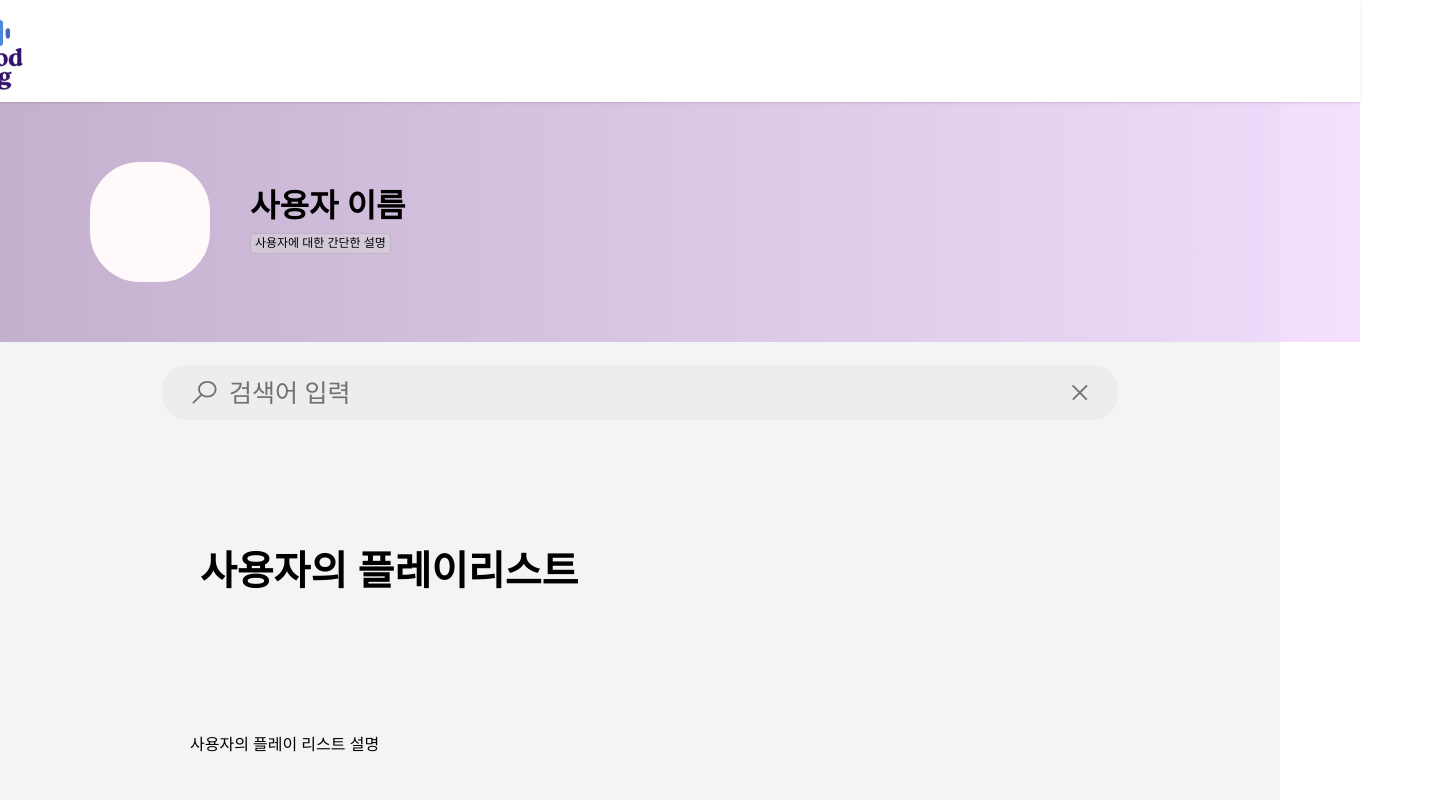
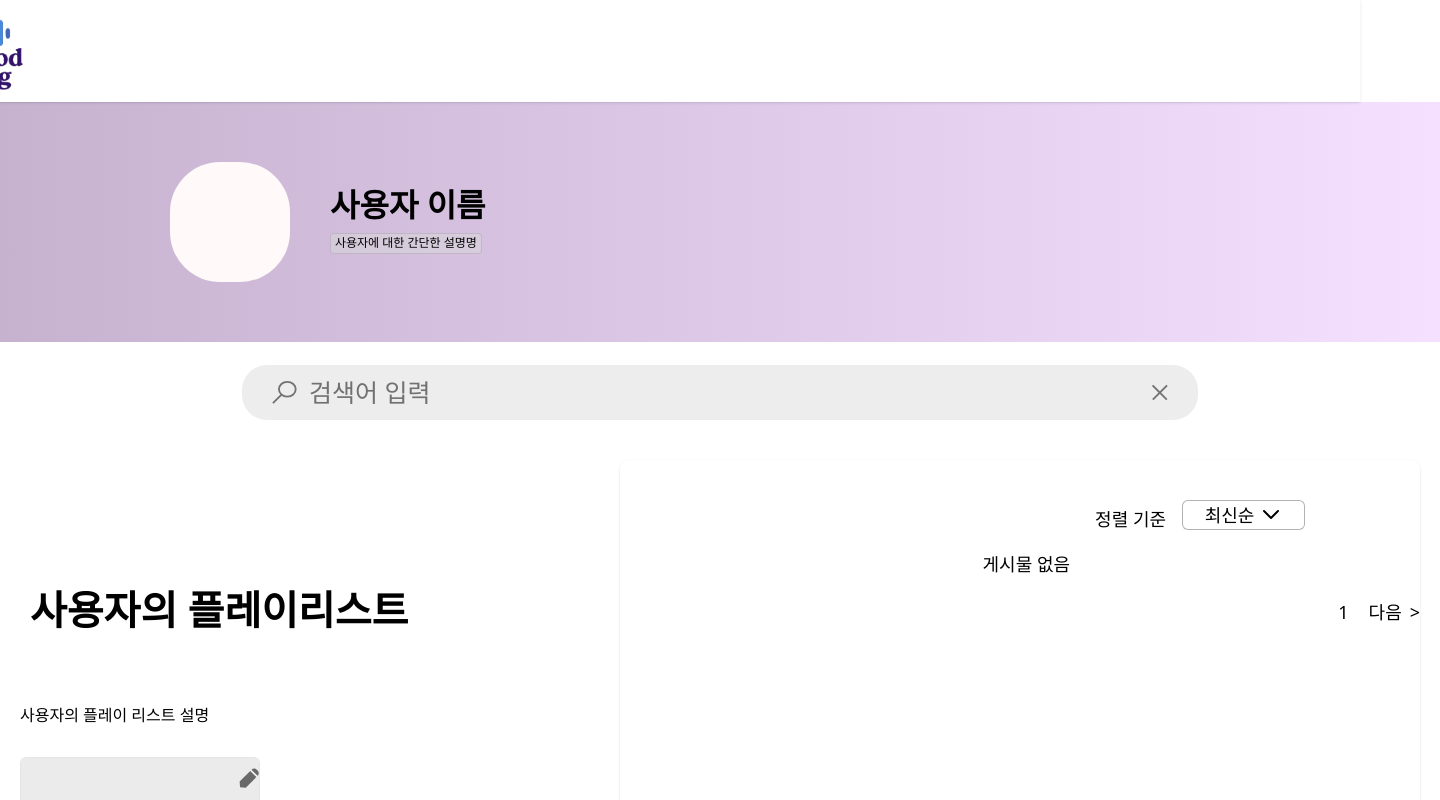
Before and after one commit to forwoni/MoodLog, a React (Vite) app in the folder frontend/my-app/: page /history in a window 1280 px wide. Shown: the top 800 px of the page, 1440 px wide, since content can reach past the window. Built offline with nearby package versions, Linux system fonts and the light colour scheme.

Commit message:
Create basic-HistoryBox(ampty)

```diff
--- /dev/null
+++ b/frontend/my-app/src/components/HistoryBox.tsx
@@ -0,0 +1,77 @@
+import React from "react";
+import BotAngleBracket from "../assets/BotAngleBracket.svg";
+
+export const HistoryBox = (): React.JSX.Element => {
+  return (
+    <div className="flex flex-col w-[800px] h-[1539px] items-center gap-5 pt-10 pb-5 px-0 relative bg-white rounded-lg shadow">
+      {/* 정렬 기준 + 최신순 드롭다운 */}
+      <div className="flex w-[570px] items-center justify-end gap-2 relative">
+        <div className="w-[332px] h-[21px] text-right leading-7 whitespace-nowrap font-normal text-black text-lg tracking-[0]">
+          정렬 기준
+        </div>
+        {/* 최신순 선택 박스 */}
+        <div className="relative w-[123px] h-[30px] ml-2">
+          {/* 바깥 테두리 */}
+          <div className="w-full h-full rounded-md absolute top-0 left-0 bg-white border border-black/30" />
+          {/* 텍스트 */}
+          <div className="absolute top-0 left-0 w-full h-full flex items-center justify-center">
+            <span className="text-center leading-[30px] whitespace-nowrap font-normal text-black text-lg tracking-[0]">
+              최신순
+            </span>
+            <img
+              className="w-6 h-6 ml-1"
+              src={BotAngleBracket}
+              alt="아래 꺽쇠"
+            />
+          </div>
+        </div>
+      </div>
+
+      {/* 게시물 없음 */}
+      <div className="w-[100px] text-right leading-7 font-normal text-black text-lg tracking-[0]">
+        게시물 없음
+      </div>
+
+      {/* 페이지네이션 */}
+      <div className="flex h-7 items-end justify-end gap-5 relative self-stretch w-full">
+        <div className="w-fit mt-[-1px] font-normal text-black text-lg text-right tracking-[0] leading-7 whitespace-nowrap">
+          1
+        </div>
+        <div className="w-fit mt-[-1px] font-normal text-black text-lg text-right tracking-[0] leading-7 whitespace-nowrap flex items-center gap-1 cursor-pointer hover:underline">
+          다음
+          <span className="ml-1">&gt;</span>
+        </div>
+      </div>
+    </div>
+  );
+};
+
+// import React from "react";
+// import BotAngleBracket from "../assets/BotAngleBracket.svg"
+
+// export const HistoryBox = (): React.JSX.Element => {
+//   return (
+//     <div className="flex flex-col w-[574px] h-[1539px] items-center pt-[19px] pb-[5px] px-0 gap-5 relative bg-white rounded-lg shadow">
+//       {/* 정렬 기준 */}
+//       <div className="w-[332px] h-[21px] mt-[-1px] whitespace-nowrap relative font-normal text-black text-[21px] text-right tracking-[0] leading-7">
+//         정렬 기준
+//       </div>
+
+
+
+//       {/* 게시물 없음 */}
+//       <div className="w-[100px] relative font-normal text-black text-lg text-right tracking-[0] leading-7">
+//         게시물 없음
+//       </div>
+//       {/* 페이지네이션 */}
+//       <div className="h-7 items-end justify-end self-stretch w-full flex gap-5 relative">
+//         <div className="relative w-fit mt-[-1px] font-normal text-black text-lg text-right tracking-[0] leading-7 whitespace-nowrap">
+//           1
+//         </div>
+//         <div className="relative w-fit mt-[-1px] font-normal text-black text-lg text-right tracking-[0] leading-7 whitespace-nowrap cursor-pointer hover:underline">
+//           다음 &gt;
+//         </div>
+//       </div>
+//     </div>
+//   );
+// };
--- a/frontend/my-app/src/pages/HistoryPage.tsx
+++ b/frontend/my-app/src/pages/HistoryPage.tsx
@@ -12,31 +12,72 @@ import { SearchBox } from "../components/searchBox";
 import { UserPlayListTitle} from "../components/UserPlayListTitle"
 import { UserPlayListDescription } from "../components/UserPlayListDescription";
 import { UserPlayListBox } from "../components/UserPlayLIstBox";
+import { HistoryBox } from "../components/HistoryBox";
 
-export default function HistoryPage() {
-  return (
-    <div className="min-h-screen bg-gray-100 flex flex-col items-center pt-[102px]">
-      {/* 헤더 고정 */}
+export default function HistoryPage(){
+    return(
+        <div className="w-[1440px] mx-auto flex flex-col items-center">
             <HeaderBox />
-      {/* 헤더 높이만큼 padding-top 추가! */}
+            <div className="w-[1440px] mx-auto mt-[102px]">
                 <UserInfoBox
                 userName="사용자 이름"
-        userDescription="사용자에 대한 간단한 설명"
+                userDescription="사용자에 대한 간단한 설명명"
                 />
-      <div className="mt-[23px]">
+            </div>
+            <div className="mt-[23px] flex justify-center">
                 <SearchBox />
             </div>
-      <div className="self-start ml-[190px] ">
-        <UserPlayListTitle/>
+            <div className="flex flex-row mt-[40px]">
+            {/* 왼쪽: 플레이리스트 */}
+                <div>
+                    <UserPlayListTitle />
+                    <UserPlayListDescription />
+                    <UserPlayListBox />
                 </div>
-      <div className="self-start ml-[190px] mt-[69px]">
-        <UserPlayListDescription/>
+            {/* 오른쪽: 게시글(HistoryBox) */}
+                <div className="ml-[70px] flex-1">
+                    <HistoryBox />
                 </div>
-      <div className="self-start ml-[190px] mt-[30px]">
-        <UserPlayListBox/>
+            </div>
         </div>
 
-      {/* ...아래에 다른 내용 */}
-    </div>
-  );
+    )
 }
+
+
+
+// export default function HistoryPage() {
+//   return (
+//     <div className="min-h-screen bg-gray-100 flex flex-col items-center pt-[102px] whitespace-nowrap">
+//       {/* 헤더 고정 */}
+//       <HeaderBox />
+
+//       {/* 헤더 높이만큼 padding-top 추가! */}
+//       <UserInfoBox
+//         userName="사용자 이름"
+//         userDescription="사용자에 대한 간단한 설명"
+//       />
+
+//       <div className="mt-[23px]">
+//         <SearchBox />
+//       </div>
+
+//       <div className="self-start ml-[190px] ">
+//         <UserPlayListTitle/>
+//       </div>
+
+//       <div className="self-start ml-[190px] mt-[69px]">
+//         <UserPlayListDescription/>
+//       </div>
+
+//       <div className="self-start ml-[190px] mt-[30px]">
+//         <UserPlayListBox/>
+//       </div>
+
+//       <HistoryBox/>
+
+
+//       {/* ...아래에 다른 내용 */}
+//     </div>
+//   );
+// }
```
Also changed, not shown: frontend/my-app/src/assets/BotAngleBracket.svg (added). Lines whose indentation alone changed are shown as unchanged.
